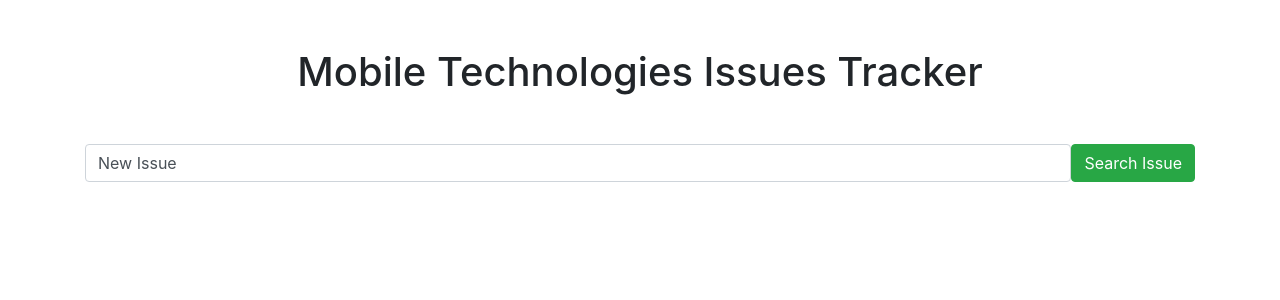
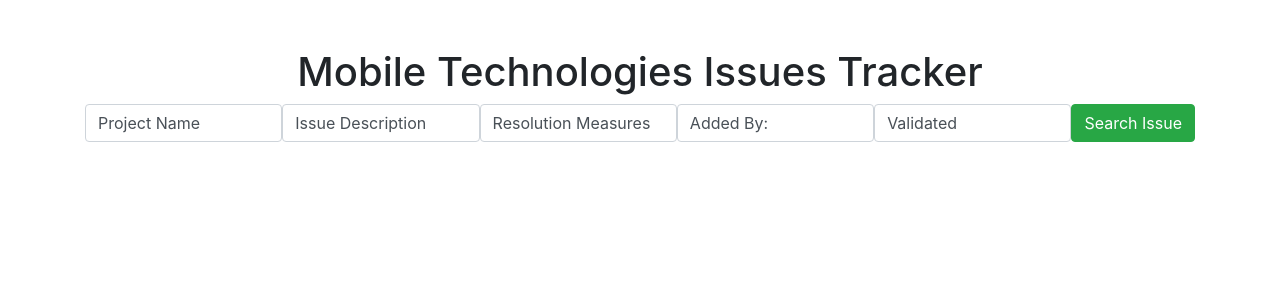
Before and after one commit to Brayahn/Issues-Tracker-App, a React (Create React App) app: page / in a window 1280 px wide. Shown: the top 300 px of the page. Built offline with nearby package versions, Linux system fonts and the light colour scheme.

Commit message:
Add multiple items to DB from UI

```diff
--- a/src/components/NewIssue.js
+++ b/src/components/NewIssue.js
@@ -2,14 +2,18 @@ import React, { Fragment, useState } from "react";
 
 const NewIssue = () =>
 {
-    const [project, setProject] = useState("New Issue");
+    const [project, setProject] = useState("Project Name");
+    const [issue_description, setIssueDescription] = useState("Issue Description");
+    const [resolution, setResolution] = useState("Resolution Measures");
+    const [added_by, setAddedBy] = useState("Added By: ");
+    const [validated, setValidated] = useState("Validated");
 
     const onSubmitForm = async (e) =>
     {
         e.preventDefault();
         try
         {
-            const body = { project };
+            const body = { project, issue_description, resolution, added_by, validated };
             const response = await fetch("http://localhost:5000/newissues/", {
                 method: "POST",
                 headers: { "Content-Type": "application/json" },
@@ -26,12 +30,36 @@ const NewIssue = () =>
     return (
         <Fragment>
             <h1 className="text-center mt-5"> Mobile Technologies Issues Tracker </h1>
-            <form className="d-flex mt-5" onSubmit={onSubmitForm}>
+            <form className="d-flex " onSubmit={onSubmitForm}>
 
                 <input type='text'
                     className="form-control"
                     value={project}
                     onChange={e => setProject(e.target.value)}
+                />
+
+                <input type='text'
+                    className="form-control"
+                    value={issue_description}
+                    onChange={e => setIssueDescription(e.target.value)}
+                />
+
+                <input type='text'
+                    className="form-control"
+                    value={resolution}
+                    onChange={e => setResolution(e.target.value)}
+                />
+
+                <input type='text'
+                    className="form-control"
+                    value={added_by}
+                    onChange={e => setAddedBy(e.target.value)}
+                />
+
+                <input type='text'
+                    className="form-control"
+                    value={validated}
+                    onChange={e => setValidated(e.target.value)}
                 />
 
                 <button className="btn btn-success"> Search Issue </button>
```
